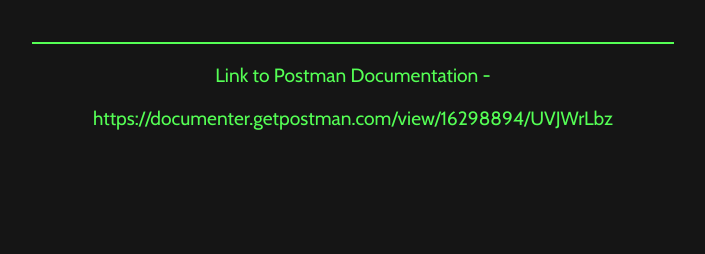
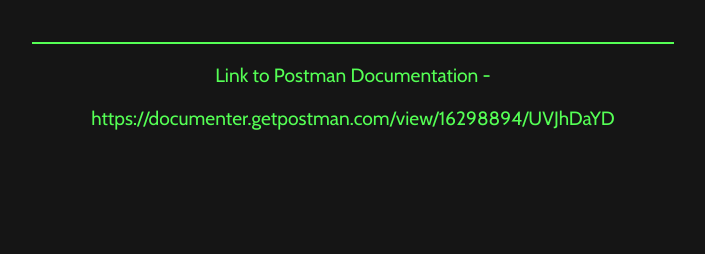
Before and after one commit to rushilg13/Password-Classification-Web, a Flask app: page /apis in a window 1280 px wide. Shown: the part 554-808 px from the top of the page, without its empty margins (295-1000 px from the left). Run offline with Flask 2, Linux system fonts and the light colour scheme; parts of the project's set-up code (start-up, migrations or seed data) failed here and were passed over.

Commit message:
postman doc link updated

```diff
--- a/templates/api.html
+++ b/templates/api.html
@@ -124,8 +124,8 @@
             <br><br>
             <hr color="#5f5" width="50%">
             <p>Link to Postman Documentation -
-                <a href="https://documenter.getpostman.com/view/16298894/UVJWrLbz">
-                    <p>https://documenter.getpostman.com/view/16298894/UVJWrLbz</p>
+                <a href="https://documenter.getpostman.com/view/16298894/UVJhDaYD">
+                    <p>https://documenter.getpostman.com/view/16298894/UVJhDaYD</p>
                 </a>
             </p>
         </div>
```
